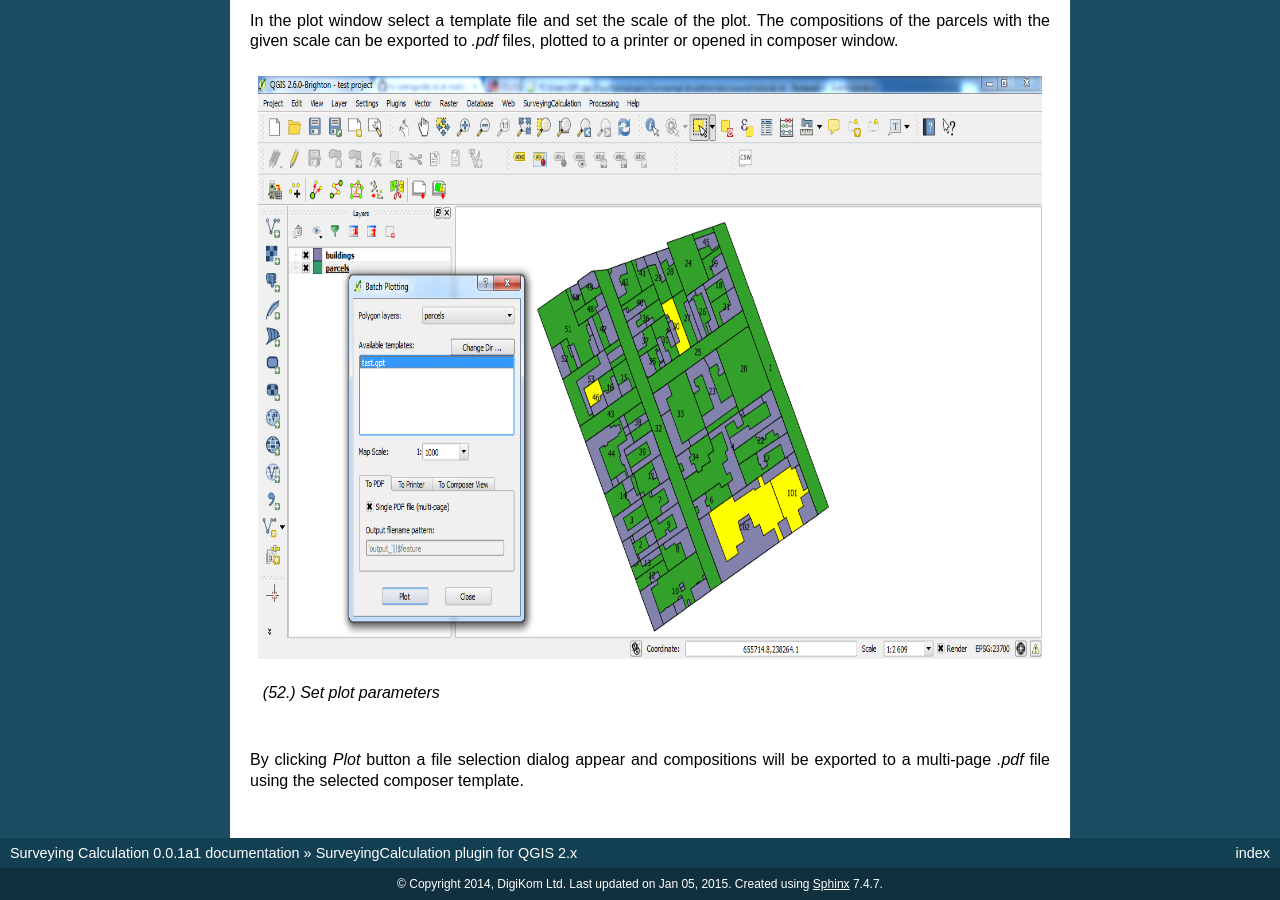
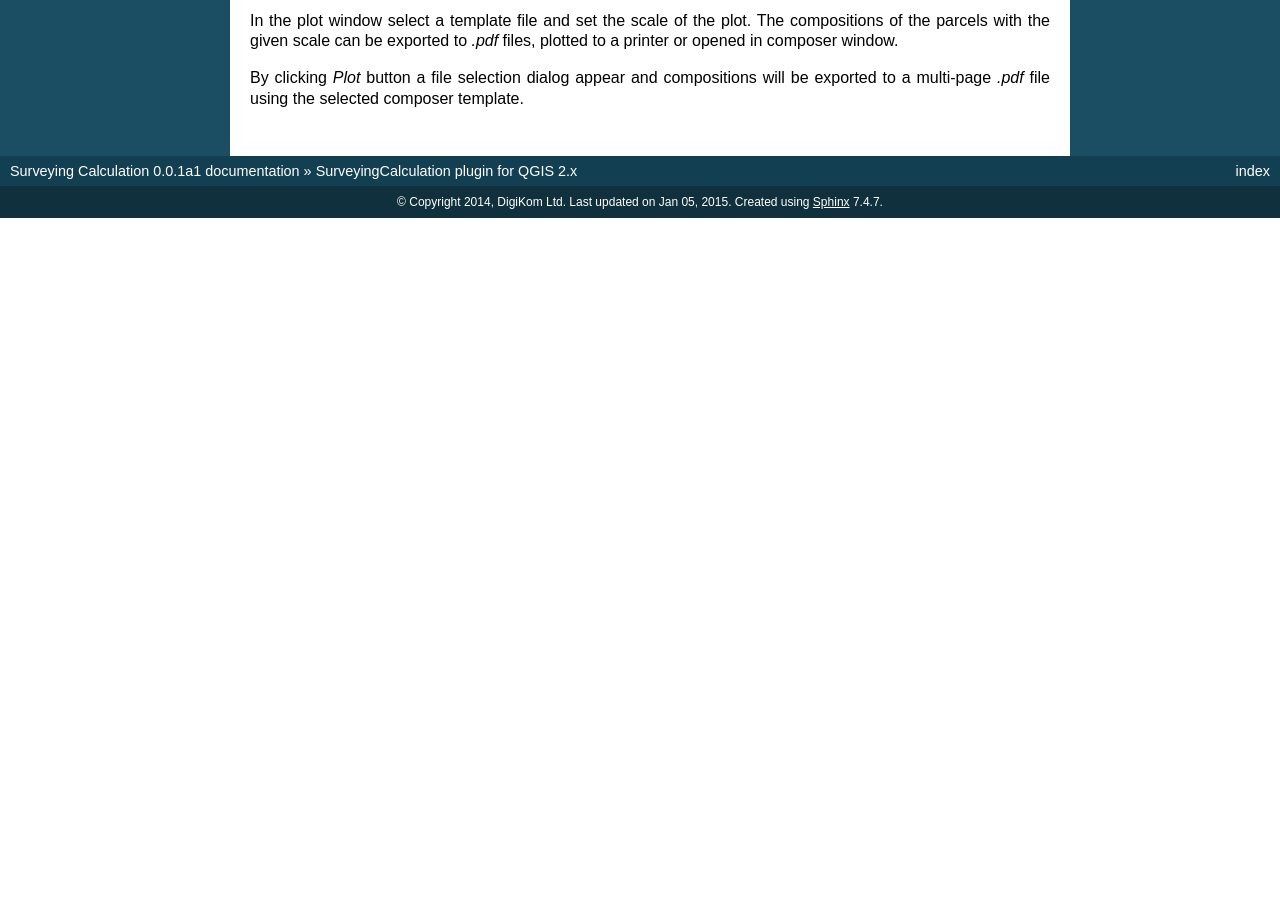
Before and after one commit to zsiki/ls, a Sphinx documentation site: the page built from doc/source/tutorial.rst, in a window 1280 px wide and 900 px high, scrolled down 34812 px. Built offline with Sphinx 7.4.7, drawn with Linux system fonts in a browser that asks for light colours; after the commit the page ends 35030 px from its top, so only the background shows below that.

Commit message:
Delete a double image.

```diff
--- a/doc/source/tutorial.rst
+++ b/doc/source/tutorial.rst
@@ -563,11 +563,5 @@ In the plot window select a template file and set the scale of the plot.
 The compositions of the parcels with the given scale can be exported to *.pdf* files,
 plotted to a printer or opened in composer window.
 
-.. figure:: images/t081.png
-   :scale: 80 %
-   :align: center
-
-   *(52.) Set plot parameters*
-
 By clicking *Plot* button a file selection dialog appear and compositions will be exported to
 a multi-page *.pdf* file using the selected composer template.
```
